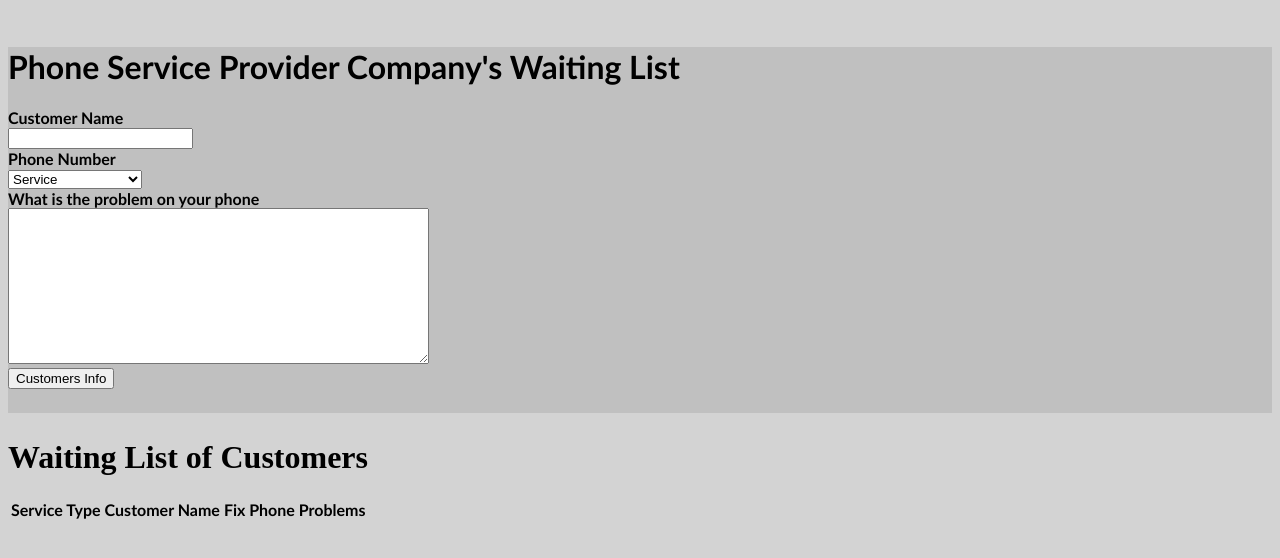
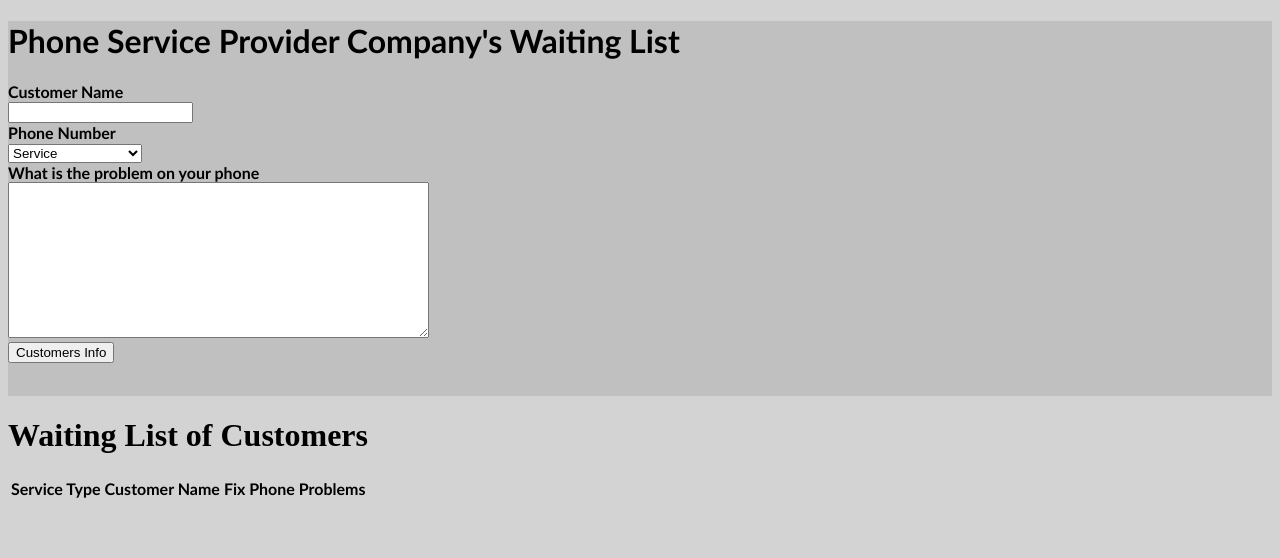
Before and after one commit to Gerelmaa122/meda-winter2020-gerlee, a website: page assignments/week7/todo/client/index.html in a window 1280 px wide. Drawn offline with Linux system fonts and the light colour scheme; no server answers.

Commit message:
Update todo App

```diff
--- a/assignments/week7/todo/client/index.html
+++ b/assignments/week7/todo/client/index.html
@@ -13,9 +13,7 @@
     <script src="scripts/main.js"></script>
 </head>
 <body>
-    <div>
-        <a href="101.jpg"><img src=""> </a>
-    </div>
+
     <div id="new-note">
         <h1>Phone Service Provider Company's Waiting List </h1>
         <label for="note-title">Customer Name</label><br />
--- a/assignments/week7/todo/client/styles/main.css
+++ b/assignments/week7/todo/client/styles/main.css
@@ -25,15 +25,15 @@ body {
 #submit-message {
     font-family:myriad pro regular;
     color:black;
-    font-size:26px;
-    font-weight:100;
+    font-size:18px;
     text-align:center;
 }
 
 
 #loader {
-    height: 20px;
-    width: 20px;
+    height: 26px;
+    width: 26px;
+    display:inline-block;
 
 }
 
```
